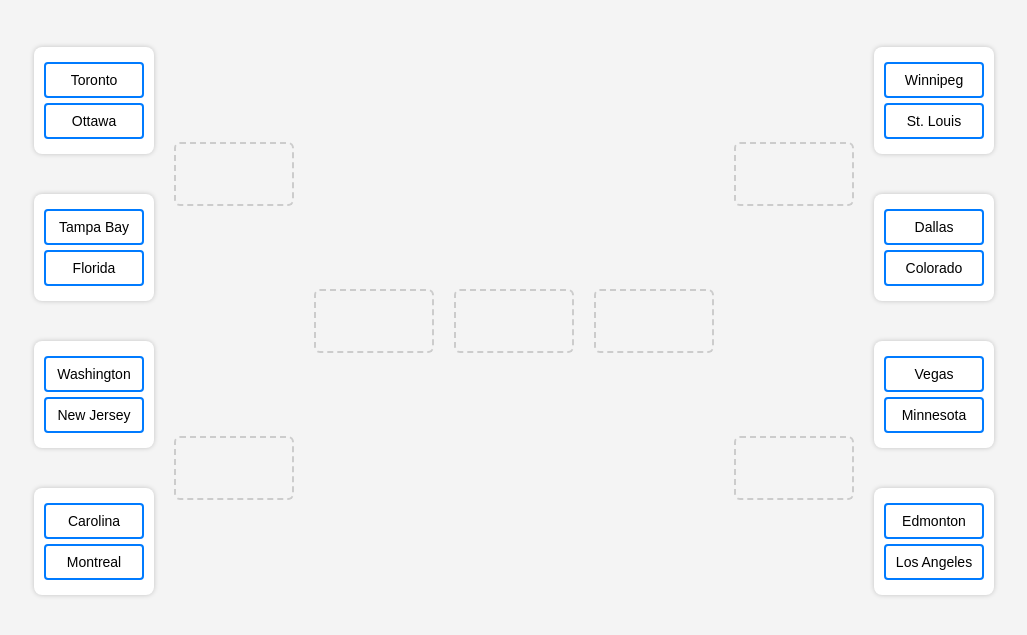
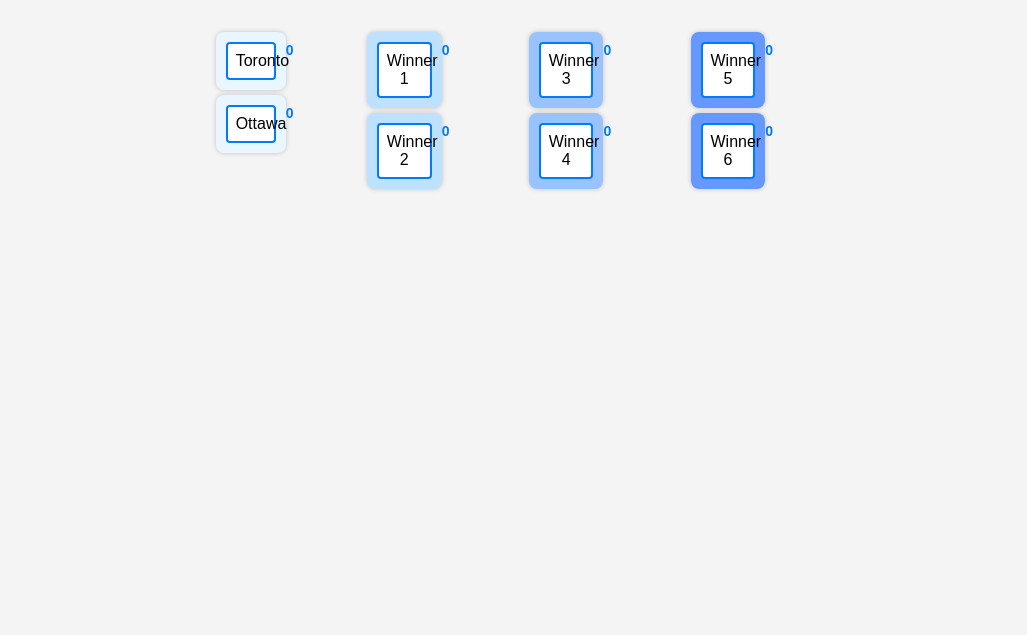
Before and after one commit to majaneubauer/nhl_bracket_2025, a plain HTML site: page index.html in a window 1280 px wide. Shown: the part 81-716 px from the top of the page, without its empty margins (126-1153 px from the left). Drawn offline with Linux system fonts and the light colour scheme.

Commit message:
bracket style from NCAA outline

```diff
--- a/index.html
+++ b/index.html
@@ -8,43 +8,55 @@
 </head>
 <body>
   <h1>2025 NHL Playoff Bracket</h1>
-  <div class="bracket-container">
-    <!-- East Side -->
-    <div class="round round-1">
-      <div class="matchup"><button>Toronto</button><button>Ottawa</button></div>
-      <div class="matchup"><button>Tampa Bay</button><button>Florida</button></div>
-      <div class="matchup"><button>Washington</button><button>New Jersey</button></div>
-      <div class="matchup"><button>Carolina</button><button>Montreal</button></div>
-    </div>
-    <div class="round round-2">
-      <div class="placeholder"></div>
-      <div class="placeholder"></div>
-    </div>
-    <div class="round conference-finals">
-      <div class="placeholder"></div>
-    </div>
+  <main id="tournament">
 
-    <!-- Center (Finals) -->
-    <div class="round finals">
-      <div class="placeholder"></div>
-    </div>
+    <!-- Round 1 -->
+    <ul class="round round-1">
+      <li class="game game-top">
+        <button class="team">Toronto</button> <span class="score">0</span>
+      </li>
+      <li class="game game-bottom">
+        <button class="team">Ottawa</button> <span class="score">0</span>
+      </li>
+      <li class="spacer">&nbsp;</li>
+      <!-- More matchups for Round 1 -->
+    </ul>
 
-    <!-- West Side -->
-    <div class="round conference-finals">
-      <div class="placeholder"></div>
-    </div>
-    <div class="round round-2">
-      <div class="placeholder"></div>
-      <div class="placeholder"></div>
-    </div>
-    <div class="round round-1">
-      <div class="matchup"><button>Winnipeg</button><button>St. Louis</button></div>
-      <div class="matchup"><button>Dallas</button><button>Colorado</button></div>
-      <div class="matchup"><button>Vegas</button><button>Minnesota</button></div>
-      <div class="matchup"><button>Edmonton</button><button>Los Angeles</button></div>
-    </div>
-  </div>
+    <!-- Round 2 -->
+    <ul class="round round-2">
+      <li class="game game-top">
+        <button class="team">Winner 1</button> <span class="score">0</span>
+      </li>
+      <li class="game game-bottom">
+        <button class="team">Winner 2</button> <span class="score">0</span>
+      </li>
+      <li class="spacer">&nbsp;</li>
+      <!-- More matchups for Round 2 -->
+    </ul>
 
+    <!-- Round 3 (Conference Finals) -->
+    <ul class="round round-3">
+      <li class="game game-top">
+        <button class="team">Winner 3</button> <span class="score">0</span>
+      </li>
+      <li class="game game-bottom">
+        <button class="team">Winner 4</button> <span class="score">0</span>
+      </li>
+      <li class="spacer">&nbsp;</li>
+    </ul>
+
+    <!-- Round 4 (Finals) -->
+    <ul class="round round-4">
+      <li class="game game-top">
+        <button class="team">Winner 5</button> <span class="score">0</span>
+      </li>
+      <li class="game game-bottom">
+        <button class="team">Winner 6</button> <span class="score">0</span>
+      </li>
+      <li class="spacer">&nbsp;</li>
+    </ul>
+
+  </main>
   <script src="script.js"></script>
 </body>
 </html>
--- a/script.js
+++ b/script.js
@@ -1,9 +1,8 @@
-document.querySelectorAll('.matchup').forEach(matchup => {
-    const buttons = matchup.querySelectorAll('button');
-    buttons.forEach(button => {
-      button.addEventListener('click', () => {
-        buttons.forEach(btn => btn.classList.remove('selected'));
-        button.classList.add('selected');
-      });
+// Select the winner for each matchup
+document.querySelectorAll('.team').forEach(button => {
+    button.addEventListener('click', () => {
+      const allButtons = button.closest('.round').querySelectorAll('.team');
+      allButtons.forEach(b => b.classList.remove('selected'));
+      button.classList.add('selected');
     });
   });
--- a/style.css
+++ b/style.css
@@ -1,8 +1,8 @@
 body {
-    font-family: sans-serif;
-    background: #f4f4f4;
+    font-family: Arial, sans-serif;
     margin: 0;
     padding: 20px;
+    background-color: #f4f4f4;
     text-align: center;
   }
 
@@ -10,7 +10,7 @@
     margin-bottom: 30px;
   }
 
-  .bracket-container {
+  #tournament {
     display: flex;
     justify-content: center;
     flex-wrap: nowrap;
@@ -18,45 +18,69 @@
   }
 
   .round {
-    display: flex;
-    flex-direction: column;
-    justify-content: space-around;
-    margin: 0 10px;
-    min-width: 120px;
+    list-style-type: none;
+    padding: 0;
+    margin: 0 20px;
   }
 
-  .matchup {
-    background: white;
+  .game {
+    display: flex;
+    justify-content: space-between;
+    background-color: #fff;
     padding: 10px;
-    margin: 20px 0;
+    margin: 5px 0;
     border-radius: 8px;
     box-shadow: 0 0 5px rgba(0,0,0,0.2);
   }
 
-  button {
-    display: block;
+  .game-top, .game-bottom {
+    width: 45%;
+    text-align: center;
+  }
+
+  button.team {
     width: 100%;
-    margin: 5px 0;
     padding: 8px;
-    font-size: 14px;
+    font-size: 16px;
+    background: #fff;
     border: 2px solid #007BFF;
     border-radius: 4px;
-    background: white;
     cursor: pointer;
+    text-align: center;
   }
 
-  button:hover {
+  button.team:hover {
     background-color: #f0f8ff;
   }
 
-  button.selected {
+  button.team.selected {
     background-color: #007BFF;
     color: white;
   }
 
-  .placeholder {
-    margin: 40px 0;
-    height: 60px;
-    border: 2px dashed #ccc;
-    border-radius: 6px;
+  .spacer {
+    height: 20px;
   }
+
+  .score {
+    font-size: 14px;
+    color: #007BFF;
+    padding-left: 10px;
+    font-weight: bold;
+  }
+
+  .round-1 .game { /* Specific styles for round 1 */
+    background-color: #e9f6ff;
+  }
+
+  .round-2 .game { /* Specific styles for round 2 */
+    background-color: #bde1ff;
+  }
+
+  .round-3 .game { /* Specific styles for round 3 */
+    background-color: #99c3ff;
+  }
+
+  .round-4 .game { /* Specific styles for the finals */
+    background-color: #6699ff;
+  }
```
